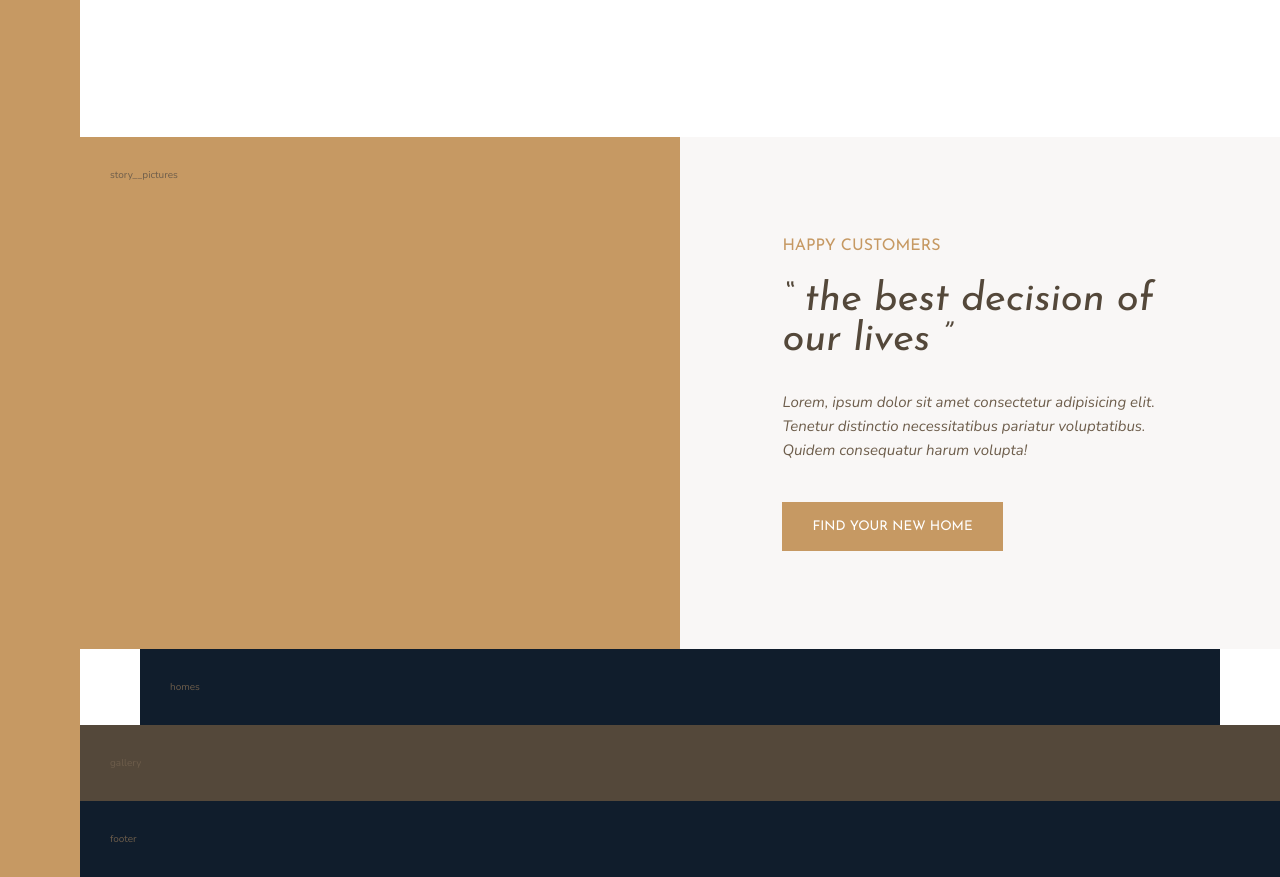
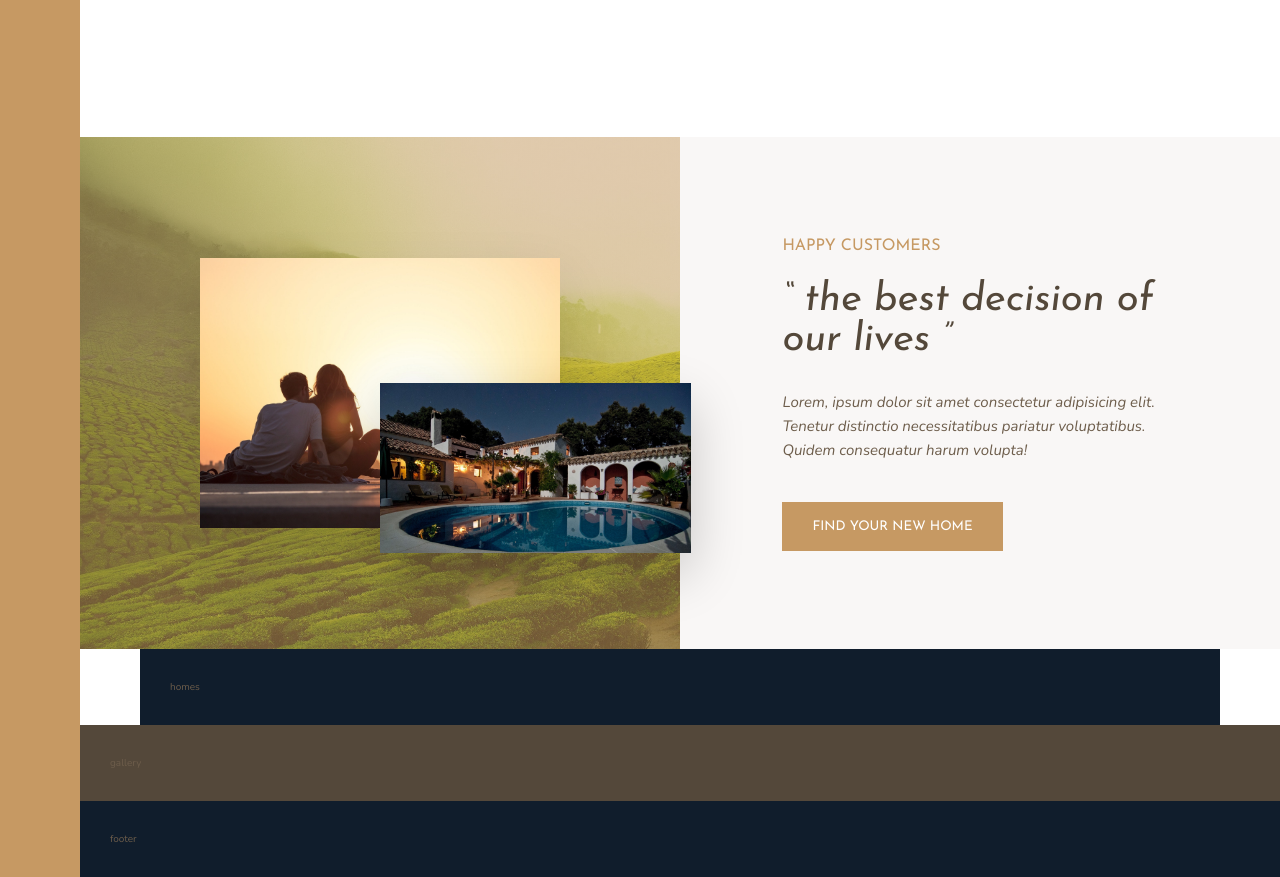
Before and after one commit to m7mdZayan/nexter, a website: page index.html in a window 1280 px wide. Shown: the part 1280-2157 px from the top of the page. Drawn offline with nearby package versions, Linux system fonts and the light colour scheme.

Commit message:
stories section is finished

```diff
--- a/index.html
+++ b/index.html
@@ -88,7 +88,14 @@
       </div>
     </section>
 
-    <div class="story__pictures">story__pictures</div>
+    <div class="story__pictures">
+      <img
+        src="./img/story-1.jpeg"
+        alt="couple with new house"
+        class="story__img--1"
+      />
+      <img src="./img/story-2.jpeg" alt="new house" class="story__img--2" />
+    </div>
 
     <div class="story__content">
       <h3 class="heading-3 mb-sm">happy customers</h3>
--- a/sass/_story.scss
+++ b/sass/_story.scss
@@ -2,6 +2,30 @@
   &__pictures {
     background-color: $color-primary;
     grid-column: full-start / col-end 4;
+    display: grid;
+    grid-template-columns: repeat(6, 1fr);
+    grid-template-rows: repeat(6, 1fr);
+    align-items: center;
+    background-image: linear-gradient(
+        rgba($color-primary, 0.5),
+        rgba($color-primary, 0.5)
+      ),
+      url(../img/back.jpg);
+    background-size: cover;
+  }
+
+  &__img--1 {
+    width: 100%;
+    grid-column: 2 / 6;
+    grid-row: 2 / 6;
+    box-shadow: 0 2rem 5rem rgba(#000, 0.1);
+  }
+  &__img--2 {
+    width: 115%;
+    grid-column: 4 / 7;
+    grid-row: 4 / 6;
+    z-index: 20;
+    box-shadow: 0 2rem 5rem rgba(#000, 0.2);
   }
 
   &__content {
```
Also changed, not shown: css/style.css.
